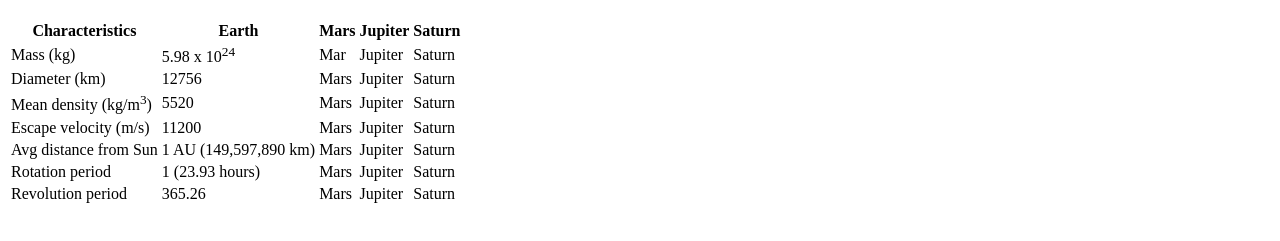
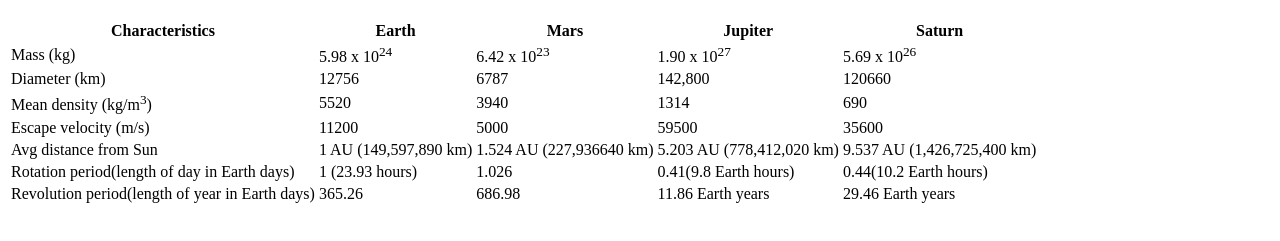
Before and after one commit to TokarM/itmd_361_Lab5, a plain HTML site: page index.html in a window 1280 px wide. Shown: the part 61-302 px from the top of the page. Drawn offline with Linux system fonts and the light colour scheme.

Commit message:
Fill up data into the table

```diff
--- a/index.html
+++ b/index.html
@@ -18,51 +18,51 @@
   <tr>
     <td>Mass (kg)</td>
     <td>5.98 x 10<sup>24</sup></td>
-    <td>Mar</td>
-    <td>Jupiter</td>
-    <td>Saturn</td>
+    <td>6.42 x 10<sup>23</sup></td>
+    <td>1.90 x 10<sup>27</sup></td>
+    <td>5.69 x 10<sup>26</sup></td>
   </tr>
   <tr>
     <td>Diameter (km)</td>
     <td>12756</td>
-    <td>Mars</td>
-    <td>Jupiter</td>
-    <td>Saturn</td>
+    <td>6787</td>
+    <td>142,800</td>
+    <td>120660</td>
   </tr>
   <tr>
     <td>Mean density (kg/m<sup>3</sup>)</td>
     <td>5520</td>
-    <td>Mars</td>
-    <td>Jupiter</td>
-    <td>Saturn</td>
+    <td>3940</td>
+    <td>1314</td>
+    <td>690</td>
   </tr>
   <tr>
     <td>Escape velocity (m/s)</td>
     <td>11200</td>
-    <td>Mars</td>
-    <td>Jupiter</td>
-    <td>Saturn</td>
+    <td>5000</td>
+    <td>59500</td>
+    <td>35600</td>
   </tr>
   <tr>
     <td>Avg distance from Sun</td>
     <td>1 AU (149,597,890 km)</td>
-    <td>Mars</td>
-    <td>Jupiter</td>
-    <td>Saturn</td>
+    <td>1.524 AU (227,936640 km)</td>
+    <td>5.203 AU (778,412,020 km)</td>
+    <td>9.537 AU (1,426,725,400 km)</td>
   </tr>
   <tr>
-    <td>Rotation period</td>
+    <td>Rotation period(length of day in Earth days)</td>
     <td>1 (23.93 hours)</td>
-    <td>Mars</td>
-    <td>Jupiter</td>
-    <td>Saturn</td>
+    <td>1.026</td>
+    <td>0.41(9.8 Earth hours)</td>
+    <td>0.44(10.2 Earth hours)</td>
   </tr>
   <tr>
-    <td>Revolution period</td>
+    <td>Revolution period(length of year in Earth days)</td>
     <td>365.26</td>
-    <td>Mars</td>
-    <td>Jupiter</td>
-    <td>Saturn</td>
+    <td>686.98</td>
+    <td>11.86 Earth years</td>
+    <td>29.46 Earth years</td>
   </tr>
 </table>
 
```
